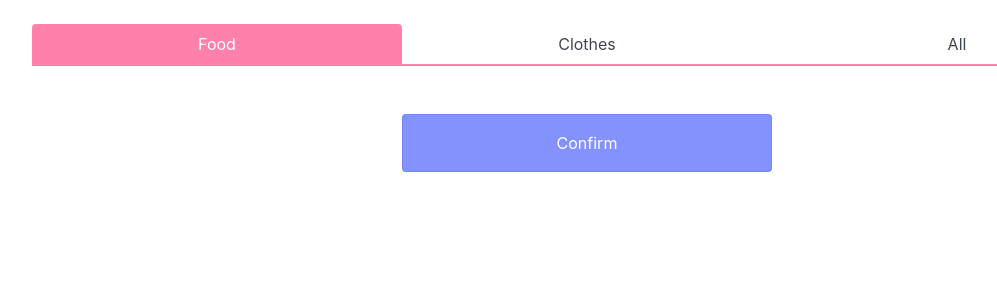
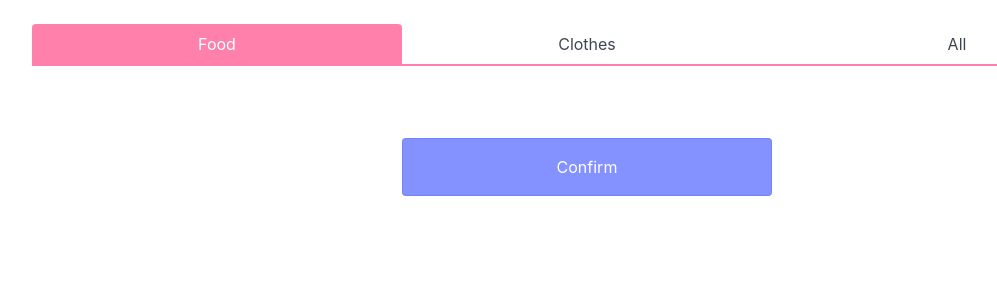
Before and after one commit to converyj/charitables, a PHP site: page /form.php in a window 1280 px wide. Shown: the part 64-364 px from the top of the page, without its empty margins (53-1050 px from the left). Run offline with PHP 8.4, Linux system fonts and the light colour scheme; data that the repository does not hold is empty; some libraries are stand-ins or nearby versions.

Commit message:
Update form.php

```diff
--- a/form.php
+++ b/form.php
@@ -222,9 +222,9 @@ include 'images.php';
                     ?>
 
 
-                    <section id="summary">
+                    <section id="summary" class="pb-4">
                         <div class="form-row" v-for="item, index in items">
-                            <div class="form-group col-7 col-md-6 pb-4">
+                            <div class="form-group col-7 col-md-6">
                                 <label for="items">Item</label>
                                 <input v-model.lazy="item.name" type="text" name="item" class="form-control" id="items">
                             </div>
```
